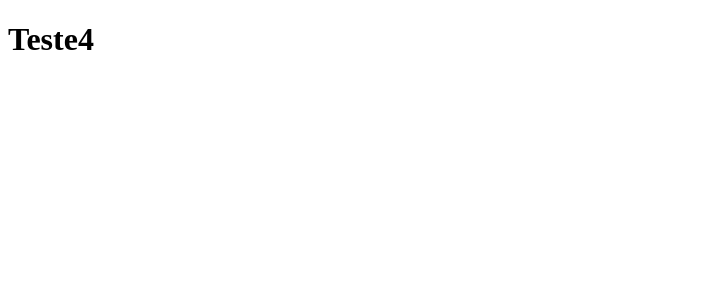
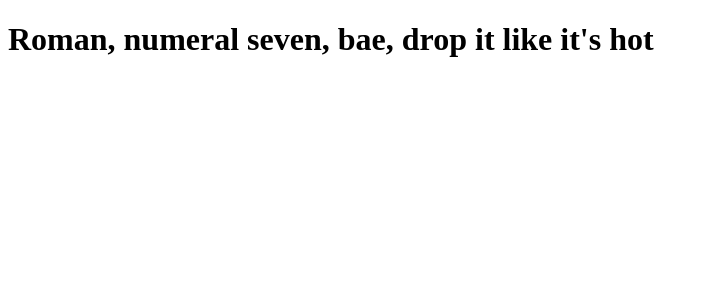
Before and after one commit to Everton19/estudos-deschamps, a Next.js app: page / in a window 1280 px wide. Shown: the top 300 px of the page, without its empty margins (0-709 px from the left). Built offline with nearby package versions, Linux system fonts and the light colour scheme.

Commit message:
alterando texto

```diff
--- a/pages/index.js
+++ b/pages/index.js
@@ -1,5 +1,5 @@
 function Home(){
-    return <h1>Teste4</h1>
+    return <h1>Roman, numeral seven, bae, drop it like it's hot</h1>
 }
 
 export default Home
```
